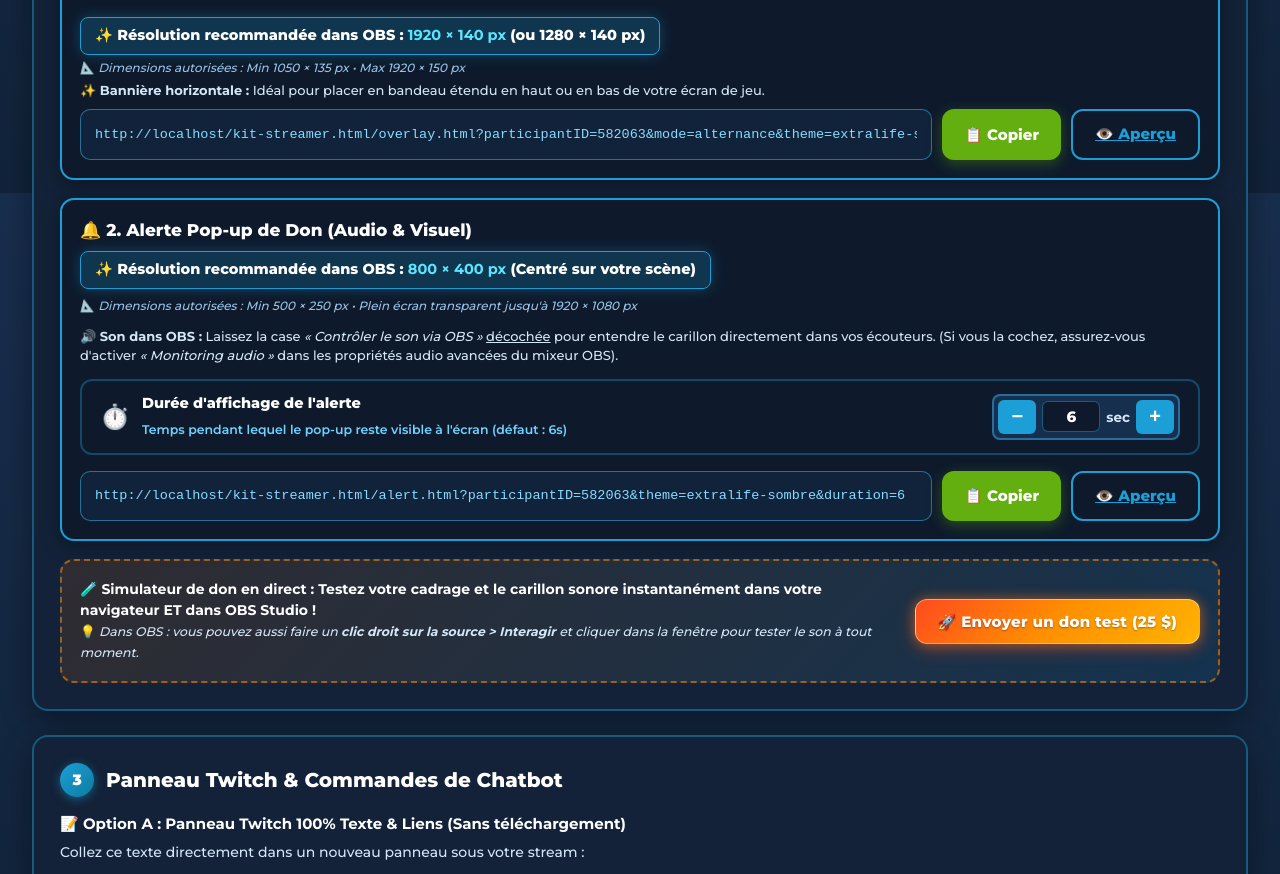
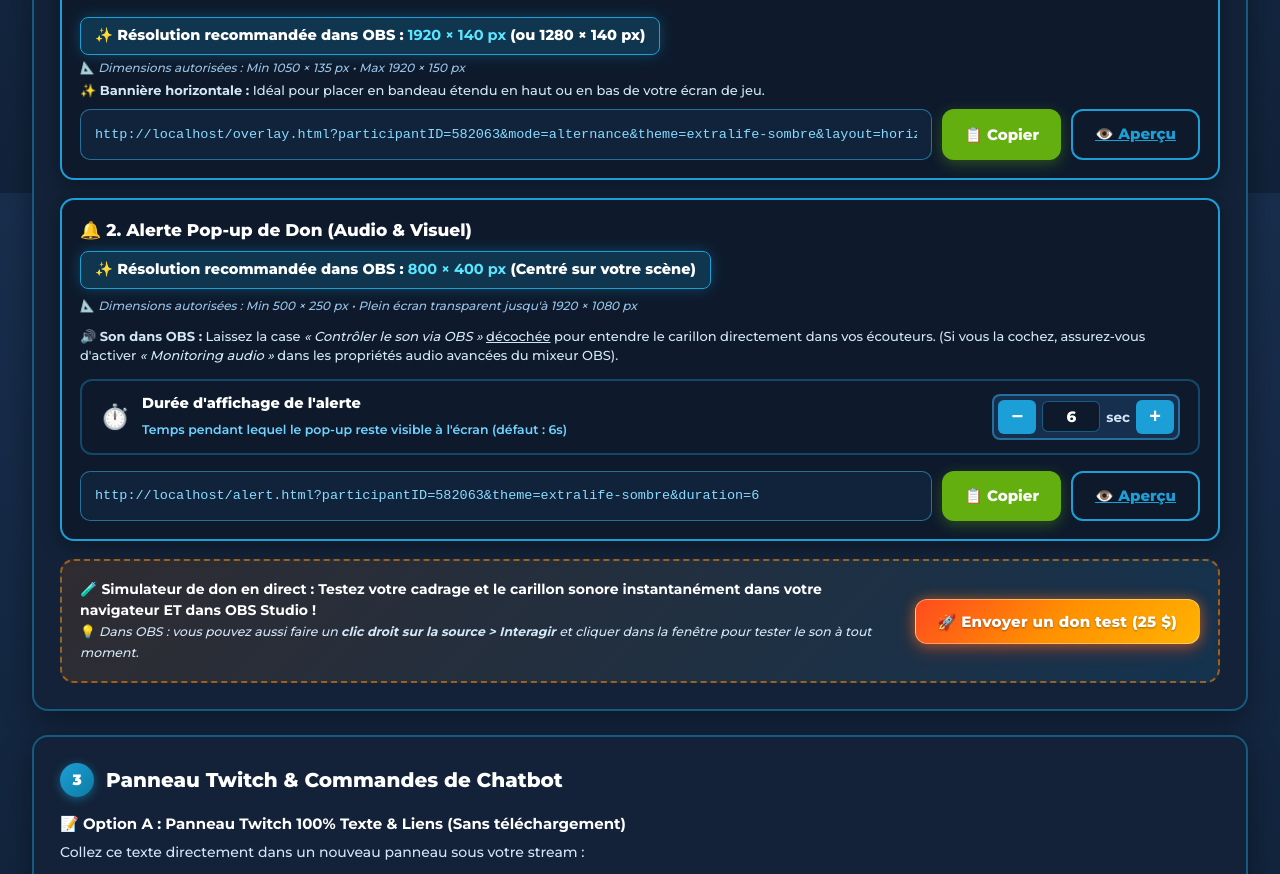
Before and after one commit to cybervirus101/extra-life, a plain HTML site: page kit-streamer.html in a window 1280 px wide. Shown: the part 1407-2281 px from the top of the page. Drawn offline with Linux system fonts and the light colour scheme; no server answers.

Commit message:
Correction erreur 404 : generation des URLs relatives overlay et alerte dans le Kit Streamer

```diff
--- a/kit-streamer.html
+++ b/kit-streamer.html
@@ -2495,7 +2495,6 @@
 
       // Mise à jour dynamique des URLs OBS
       function updateGeneratedUrls() {
-        const baseUrl = window.location.origin + window.location.pathname.replace(/\/index\.html$/i, '').replace(/\/$/, '');
         const id = detectedParticipant ? detectedParticipant.participantID : (extractId(elements.inputParticipant.value) || 'VOTRE_ID');
         const mode = elements.selectMode.value;
         const theme = elements.selectTheme.value;
@@ -2528,7 +2527,9 @@
           }
         }
 
-        const overlayFullUrl = `${baseUrl}/overlay.html?${overlayParams.toString()}`;
+        const overlayUrlObj = new URL('overlay.html', window.location.href);
+        overlayUrlObj.search = overlayParams.toString();
+        const overlayFullUrl = overlayUrlObj.href;
         elements.urlOverlay.value = overlayFullUrl;
         elements.linkPreviewOverlay.href = overlayFullUrl;
 
@@ -2555,7 +2556,9 @@
           }
         }
 
-        const alertFullUrl = `${baseUrl}/alert.html?${alertParams.toString()}`;
+        const alertUrlObj = new URL('alert.html', window.location.href);
+        alertUrlObj.search = alertParams.toString();
+        const alertFullUrl = alertUrlObj.href;
         elements.urlAlert.value = alertFullUrl;
         elements.linkPreviewAlert.href = alertFullUrl;
 
```
